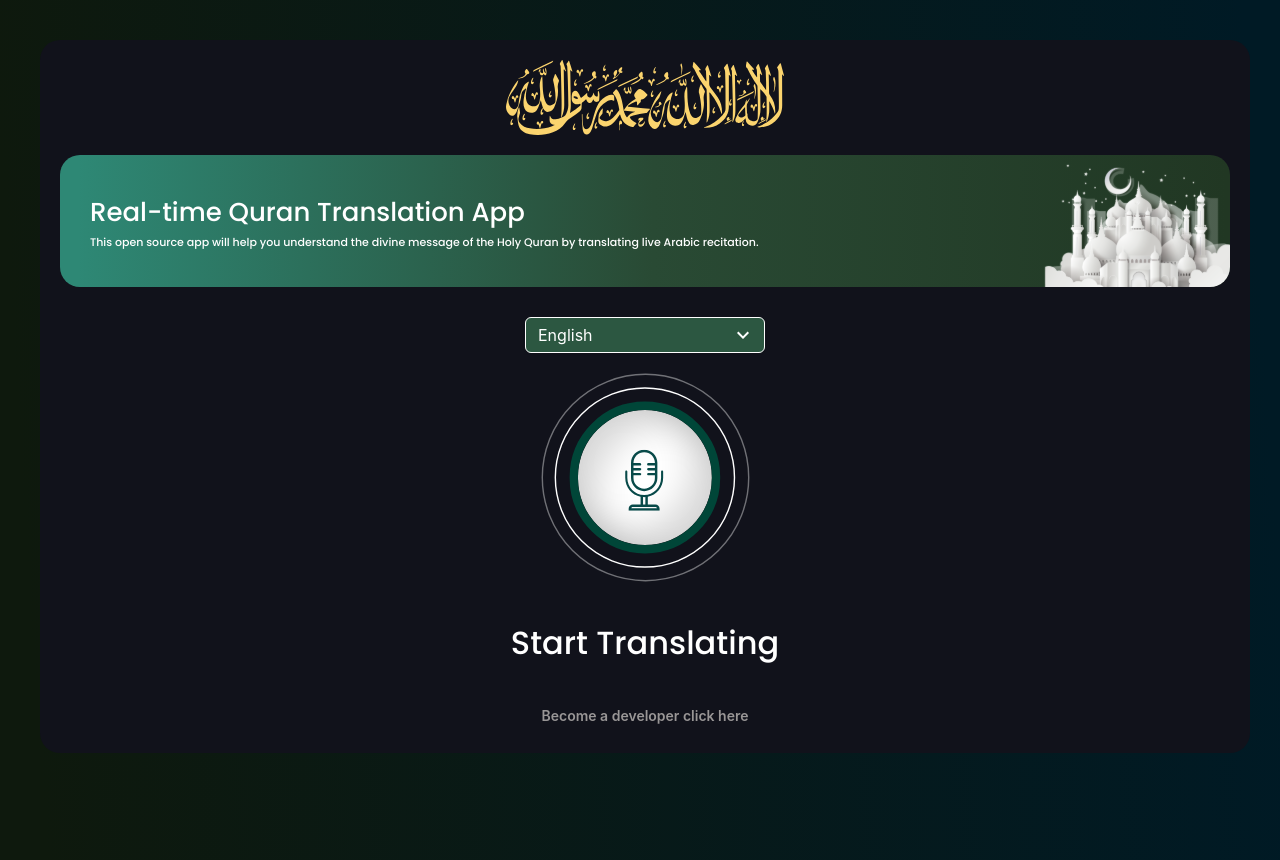
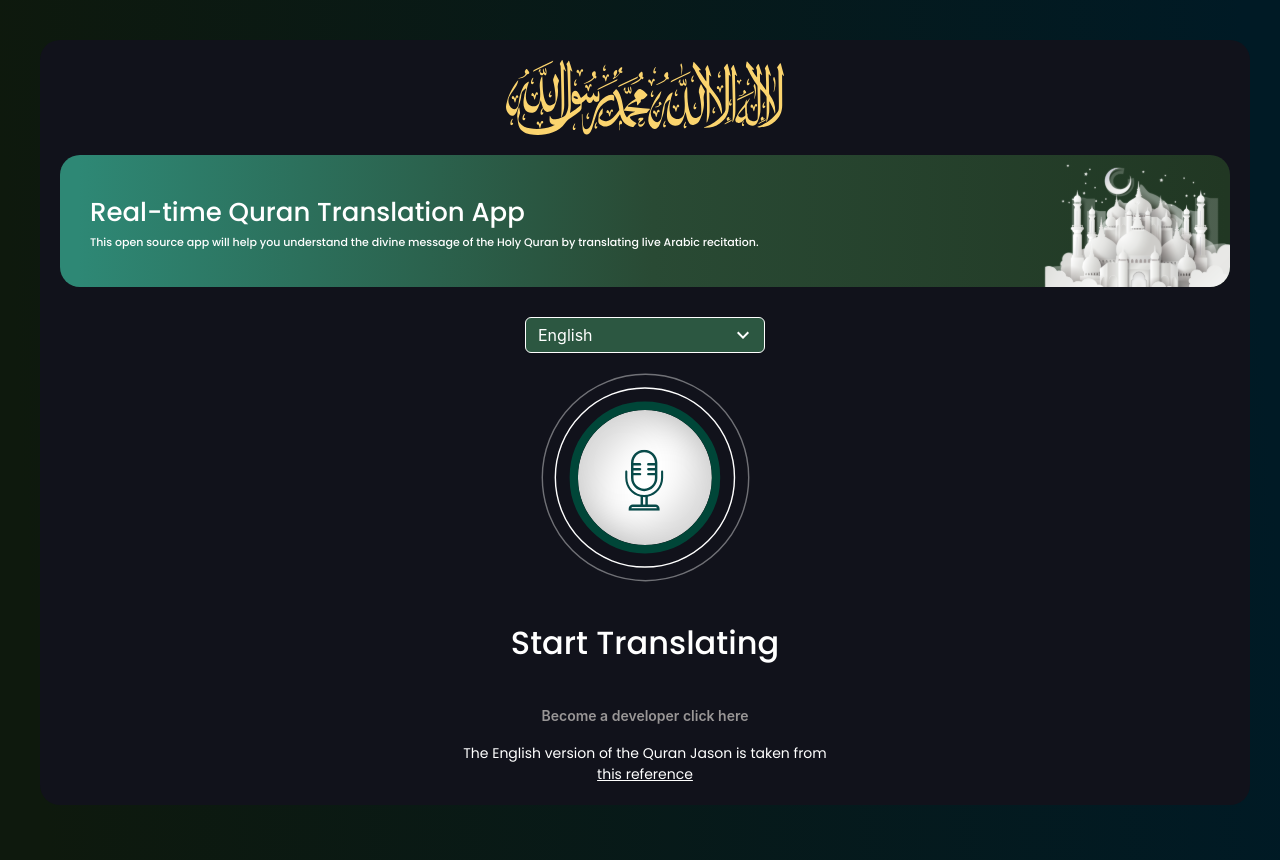
Before and after one commit to quran-listening/quran-app, a React (Create React App) app: page / in a window 1280 px wide. Built offline with nearby package versions, Linux system fonts and the light colour scheme.

Commit message:
tts speed  adjusted according to reciter

```diff
--- a/src/component/RecitationContainer.js
+++ b/src/component/RecitationContainer.js
@@ -695,6 +695,15 @@ const RecitationContainer = () => {
                 Become a developer click here
               </Button>
             </Box>
+            <Box sx={{ marginTop: "10px", textAlign: "center",fontSize: "14px" }}>
+              <p style={{ color: "#fff", textAlign: "center", margin: "0" }}>
+                The English version of the Quran Jason is taken from </p>
+              <a href="https://cdn.jsdelivr.net/npm/quran-json@3.1.2/dist/quran_en.json"
+                target="_blank"
+                rel="noopener noreferrer" style={{ color: "#fff", }}>
+                this reference
+              </a>
+            </Box>
           </Box>
         )}
       </Box>
--- a/src/utils/recitationHelpers.js
+++ b/src/utils/recitationHelpers.js
@@ -226,10 +226,10 @@ export const updateRollingWindow = (surahData, verseId) => {
 
   // If we have 3 or fewer verses remaining, include all of them
   // This ensures we don't miss matches when nearing the end
-  // if (remainingVerses <= 3) {
-  //   const remainingWindow = surahData?.verses?.slice(verseId);
-  //   return remainingWindow;
-  // }
+  if (remainingVerses <= 3) {
+    const remainingWindow = surahData?.verses?.slice(verseId);
+    return remainingWindow;
+  }
   const nextOne = surahData?.verses?.slice(verseId, verseId + 1);
   console.log("surahDataverses", nextOne, verseId);
 
@@ -274,18 +274,7 @@ export const processRecognition = (transcript, resetter, params) => {
   const fuseInstance = fuseInstanceFn(searchableVerses, 0.3);
   const results = findMultipleMatches(normalizedTranscript, fuseInstance);
   console.log("emptyResultsCounter.current", emptyResultsCounter.current);
-  // Check if results are empty and increment the counter
-  // if (results.length === 0) {
-  //   emptyResultsCounter.current = (emptyResultsCounter.current || 0) + 1; // Initialize if undefined
-  // } else {
-  //   emptyResultsCounter.current = 0; // Reset counter if results are found
-  // }
 
-  // // // Call resetter if results are empty 4 times
-  // if (emptyResultsCounter.current > 7) {
-  //   resetter();
-  //   emptyResultsCounter.current = 0;
-  // }
 
   for (const el of results || []) {
     if (processedVersesRef.current?.has(el?.verseId)) {
```
